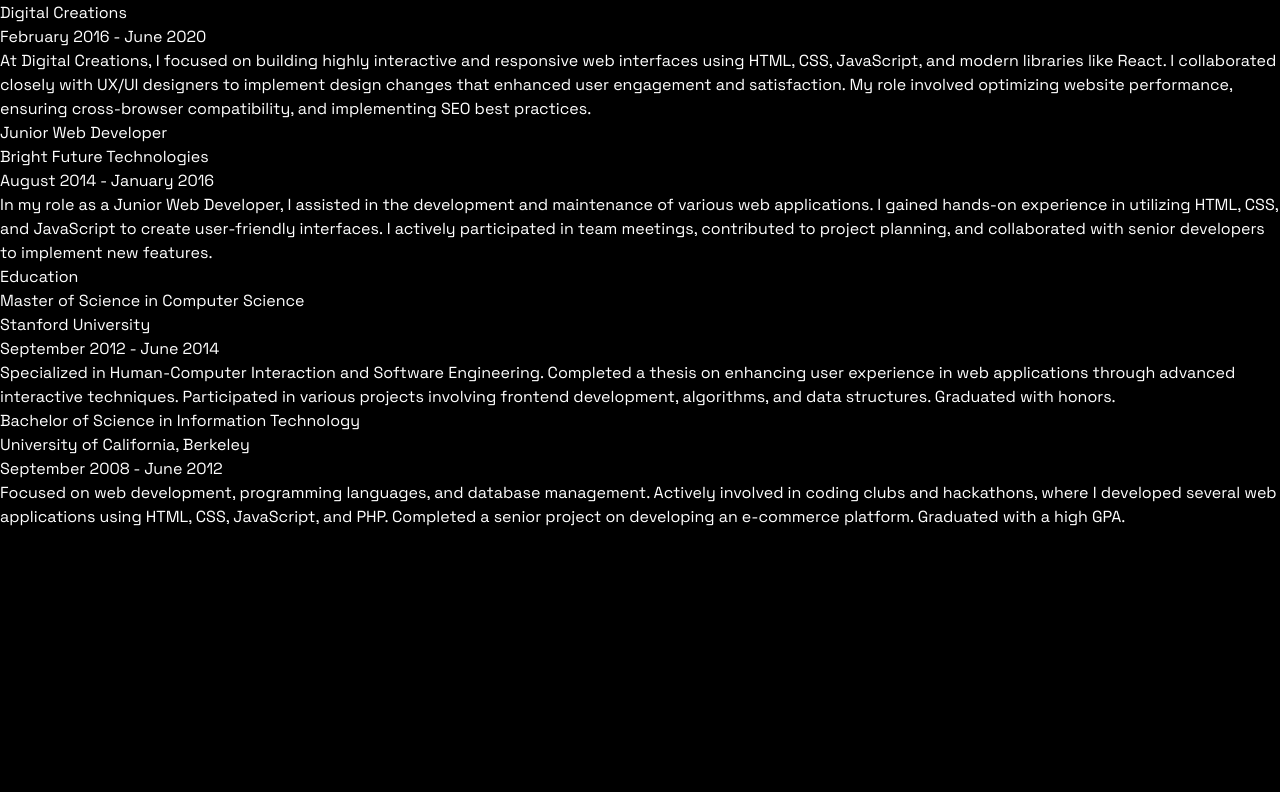
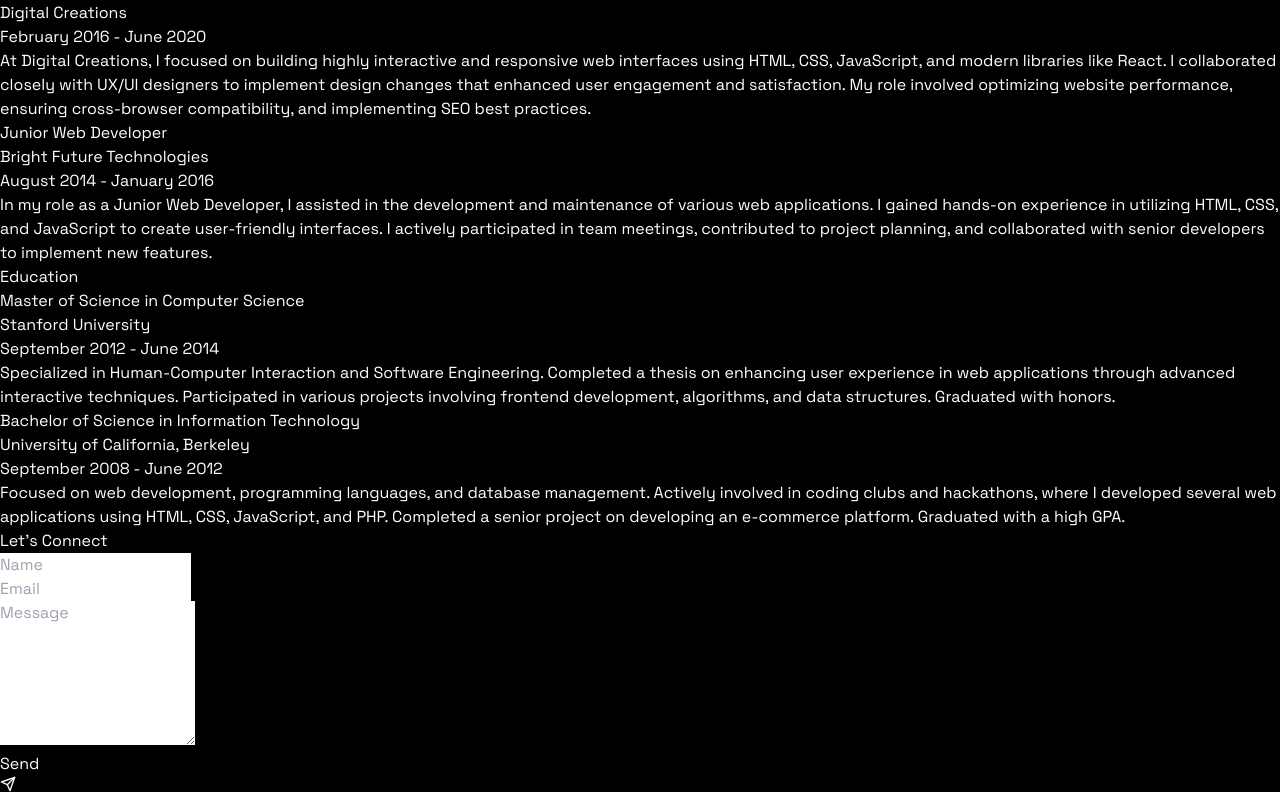
Before and after one commit to achmadraja/achmad-raja, a React (Vite) app: page / in a window 1280 px wide. Shown: the part 9675-10467 px from the top of the page. Before the commit the page ends 10204 px from the top, so only its background shows below. Built offline with nearby package versions, Linux system fonts and the light colour scheme.

Commit message:
feat: add contact section

```diff
--- a/src/App.jsx
+++ b/src/App.jsx
@@ -5,6 +5,7 @@
 import Skills from "./components/Skills"
 import WorkExperience from "./components/WorkExperience"
 import EducationSection from "./components/EducationSection"
+import ContactForm from "./components/ContactForm"
 
 const App = () => {
   return (
@@ -18,6 +19,7 @@
         <Skills />
         <WorkExperience />
         <EducationSection />
+        <ContactForm />
       </div>
 
   </div>
--- /dev/null
+++ b/src/components/ContactForm.jsx
@@ -0,0 +1,109 @@
+import React, { useState } from 'react';
+import emailjs from "@emailjs/browser";
+import { Toaster, toast } from 'react-hot-toast';
+import { FiSend } from 'react-icons/fi';
+
+const ContactForm = () => {
+    const [formData, setFormData] = useState({
+        name: "",
+        email: "",
+        message: ""
+    });
+
+    const [errors, setErrors] = useState({});
+    const [isSending, setIsSending] = useState(false);
+
+    const handleChange = (e) => {
+        const { name, value } = e.target;
+        setFormData({
+            ...formData,
+            [name]: value
+        });
+    }
+
+    const validate = () => {
+        let errors = {};
+        if (!formData.name) {
+            errors.name = "Name is required";
+        }
+        if (!formData.email) {
+            errors.email = "Email is required";
+        } else if (!/\S+@\S+\.\S+/.test(formData.email)) {
+            errors.email = "Email is invalid";
+        }
+        if (!formData.message) {
+            errors.message = "Message is required";
+        }
+        return errors;
+    }
+
+    const handleSubmit = (e) => {
+        e.preventDefault();
+        const validationErrors = validate();
+        if (Object.keys(validationErrors).length > 0) {
+            setErrors(validationErrors);
+        } else {
+            setErrors({});
+            setIsSending(true);
+
+            emailjs
+            .send(
+                "service_vbj6o5k",
+                "template_ijq3y9k",
+                formData,
+                "2f7hLeDq2Cm2SIbmq",
+            )
+            .then((response) => {
+                toast.success("Message sent successfully");
+                setFormData({ name: "", email: "", message: "" });
+            })
+            .catch((error) => {
+                console.log("FAILED...", error);
+                toast.error("Failed to send message. Please try again later.");
+            })
+            .finally(() => {
+                setIsSending(false);
+            })
+        }
+    }
+    return (
+        <div className="p-4 lg:w-3/4" id="contact">
+            <Toaster />
+            <h2 className="my-8 text-center text-4xl font-semibold tracking-tighter">Let's Connect</h2>
+            <form onSubmit={handleSubmit}>
+                <div className="mb-4 flex space-x-4">
+                    <div className="lg:w-1/2">
+                        <input type="text" id="name" name="name" value={formData.name} placeholder="Name" onChange={handleChange} className="mb-8 w-full appearance-none rounded-lg border border-stone-50/30 bg-transparent px-3 py-2 text-sm focus:border-stone-400 focus:outline-none"/>
+                        {errors.name && (
+                            <p className="text-sm text-rose-800">{errors.name}</p>
+                        )}
+                    </div>
+                </div>
+                <div className="lg:w-1/2">
+                        <input type="text" id="email" name="email" value={formData.email} placeholder="Email" onChange={handleChange} className="mb-8 w-full appearance-none rounded-lg border border-stone-50/30 bg-transparent px-3 py-2 text-sm focus:border-stone-400 focus:outline-none"/>
+                        {errors.email && (
+                            <p className="text-sm text-rose-800">{errors.email}</p>
+                        )}
+                    </div>
+                    <div className="mb-4">
+                        <textarea id="message" name="message" value={formData.message} placeholder="Message" onChange={handleChange} className="mb-8 w-full appearance-none rounded-lg border border-stone-50/30 bg-transparent px-3 py-2 text-sm focus:border-stone-400 focus:outline-none" rows="6"/>
+                        {errors.message && (
+                            <p className="text-sm text-rose-800">{errors.message}</p>
+                        )}
+                    </div>
+                    <button type="submit" className={`mb-8 w-full rounded border border-stone-50/30 bg-stone-200 px-4 py-2 text-sm font-semibold text-stone-900 hover:bg-stone-300 ${
+                        isSending ? "cursor-not-allowed opacity-50" : ""
+                    }`}
+                    disabled={isSending}
+                    >
+                        <div className="flex items-center justify-center gap-2">
+                            {isSending ? "Sending..." : "Send"}
+                            <FiSend />
+                        </div>
+                    </button>
+            </form>
+        </div>
+    )
+}
+
+export default ContactForm
```
